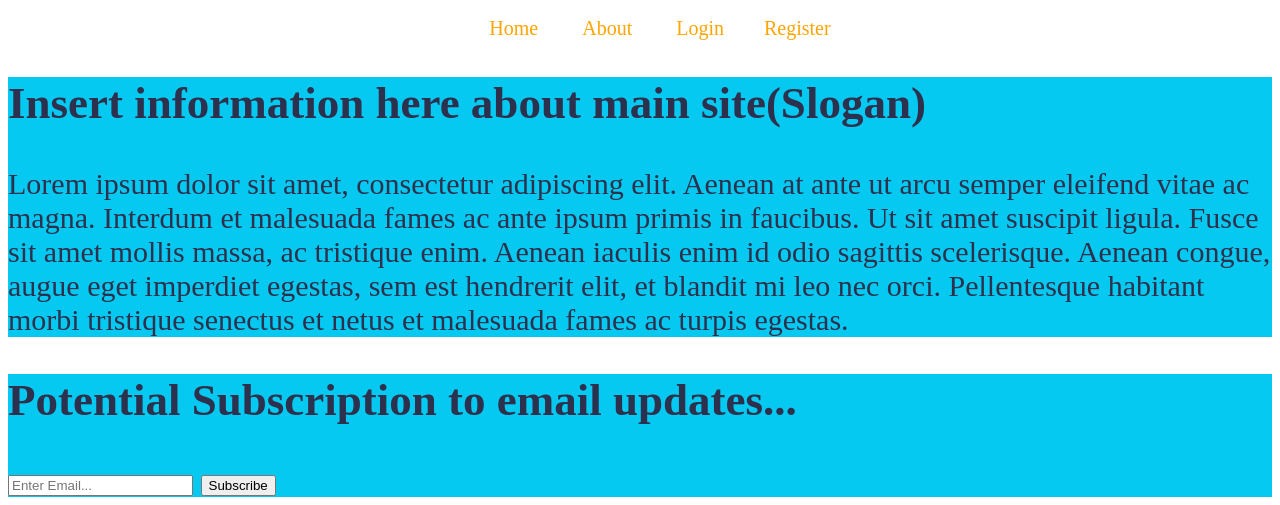
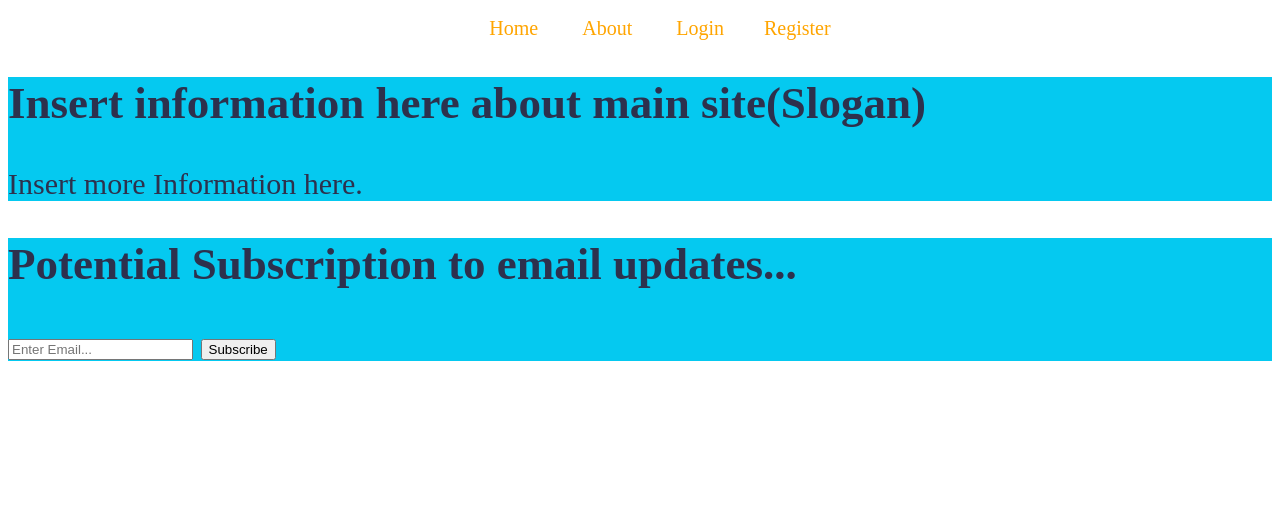
Before and after one commit to AVCodee/covid.io, a PHP site: page / in a window 1280 px wide. Shown: the part 457-962 px from the top of the page. After the commit the page ends 818 px from the top, so only its background shows below. Run offline with PHP 8.4, Linux system fonts and the light colour scheme.

Commit message:
Removed Latin because it was bothersome

```diff
--- a/index.php
+++ b/index.php
@@ -9,7 +9,7 @@
                     }
             ?>
             <h1>Insert information here about main site(Slogan)</h1>
-            <p>Lorem ipsum dolor sit amet, consectetur adipiscing elit. Aenean at ante ut arcu semper eleifend vitae ac magna. Interdum et malesuada fames ac ante ipsum primis in faucibus. Ut sit amet suscipit ligula. Fusce sit amet mollis massa, ac tristique enim. Aenean iaculis enim id odio sagittis scelerisque. Aenean congue, augue eget imperdiet egestas, sem est hendrerit elit, et blandit mi leo nec orci. Pellentesque habitant morbi tristique senectus et netus et malesuada fames ac turpis egestas.</p>
+            <p>Insert more Information here.</p>
 
         </div>
     </section>
```
